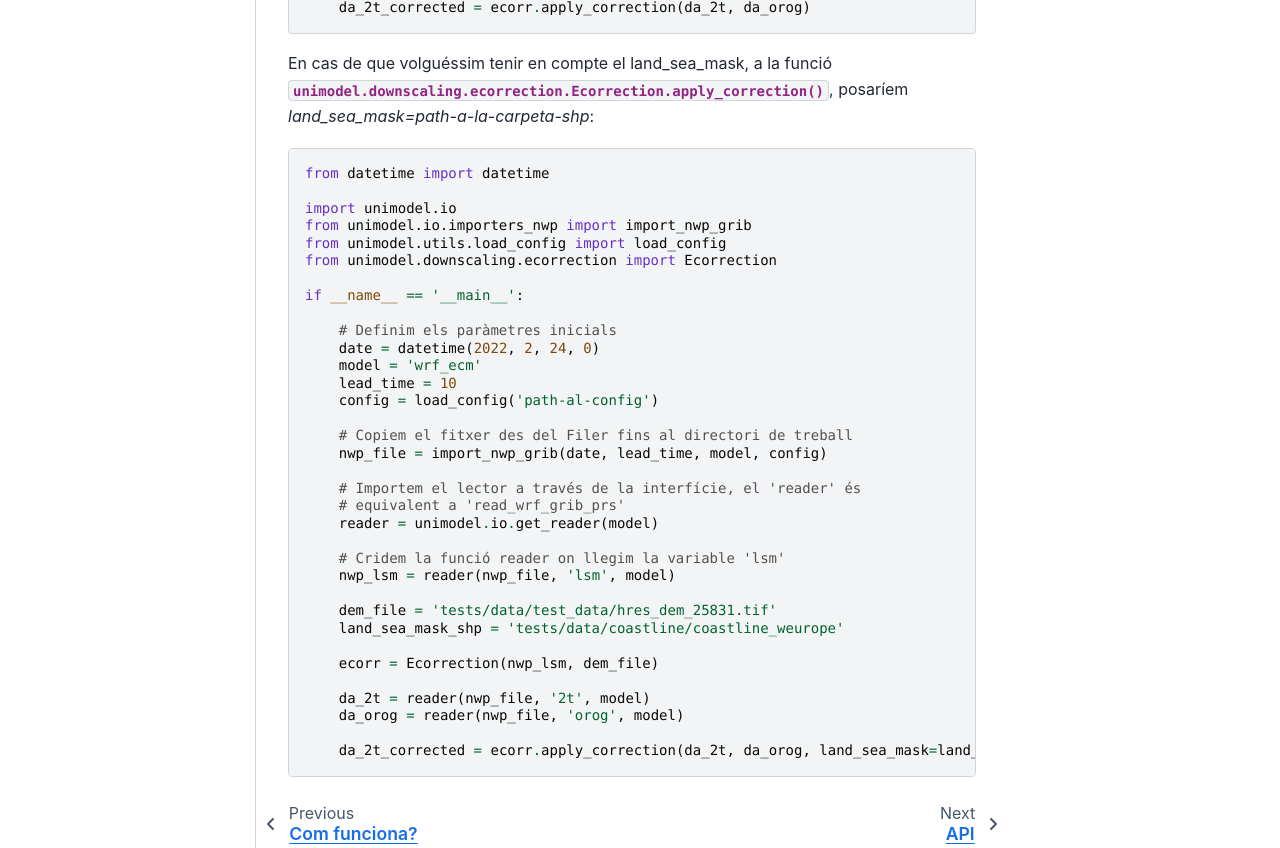
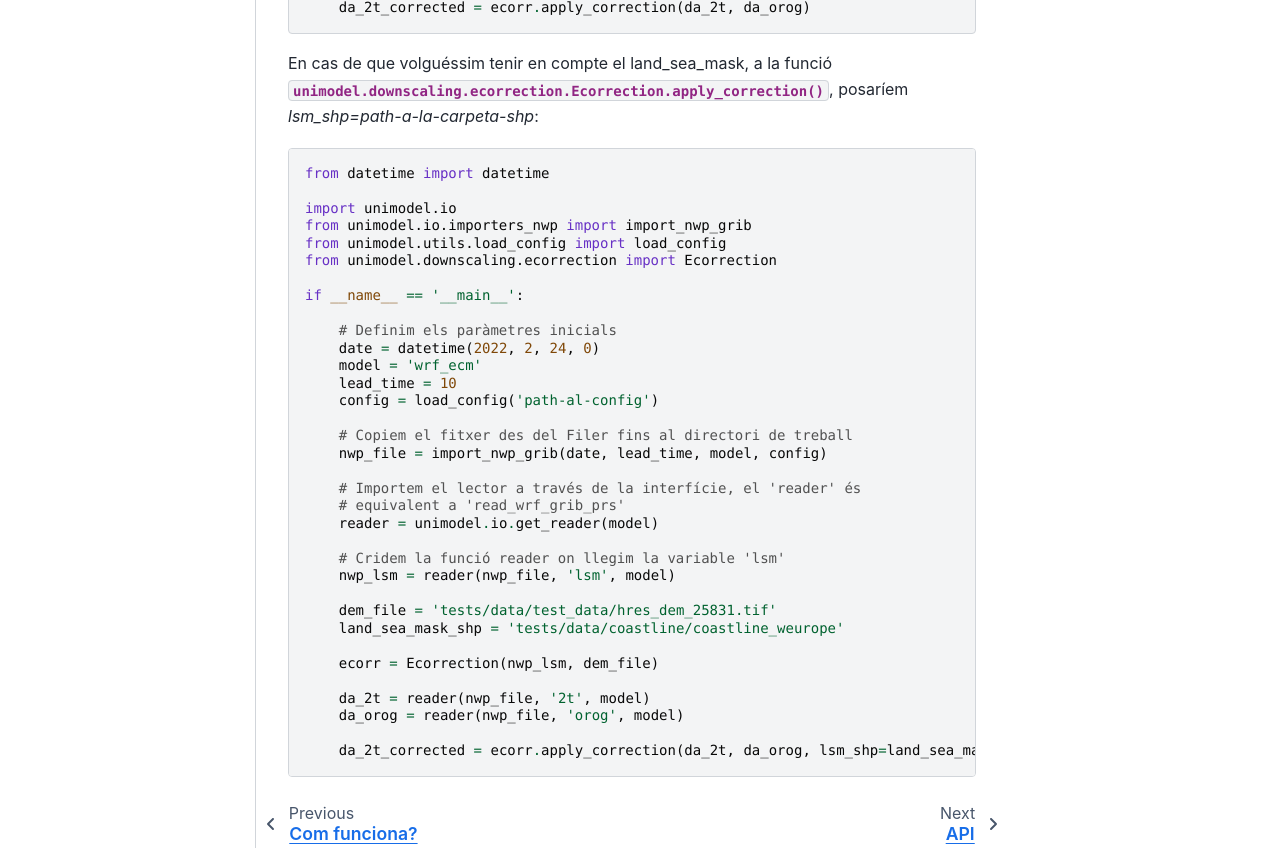
Before and after one commit to meteocat/unimodel, a Sphinx documentation site: the page built from docs/source/downscaling.rst, in a window 1280 px wide and 1400 px high, scrolled down 1771 px. Shown: the part 466-1314 px from the top of the window. Built offline with Sphinx 7.4.7 and the Sphinx Book theme 1.1.4, drawn with Linux system fonts in a browser that asks for light colours.

Commit message:
PME-79 updated doc

```diff
--- a/docs/source/downscaling.rst
+++ b/docs/source/downscaling.rst
@@ -105,7 +105,7 @@ com a paràmetres de la funció que aplica la correcció
 
 En cas de que volguéssim tenir en compte el land_sea_mask, a la funció
 :py:func:`unimodel.downscaling.ecorrection.Ecorrection.apply_correction`,
-posaríem `land_sea_mask=path-a-la-carpeta-shp`:
+posaríem `lsm_shp=path-a-la-carpeta-shp`:
 
 .. code-block:: python
 
@@ -142,4 +142,4 @@ posaríem `land_sea_mask=path-a-la-carpeta-shp`:
         da_2t = reader(nwp_file, '2t', model)
         da_orog = reader(nwp_file, 'orog', model)
 
-        da_2t_corrected = ecorr.apply_correction(da_2t, da_orog, land_sea_mask=land_sea_mask_shp)
+        da_2t_corrected = ecorr.apply_correction(da_2t, da_orog, lsm_shp=land_sea_mask_shp)
```
